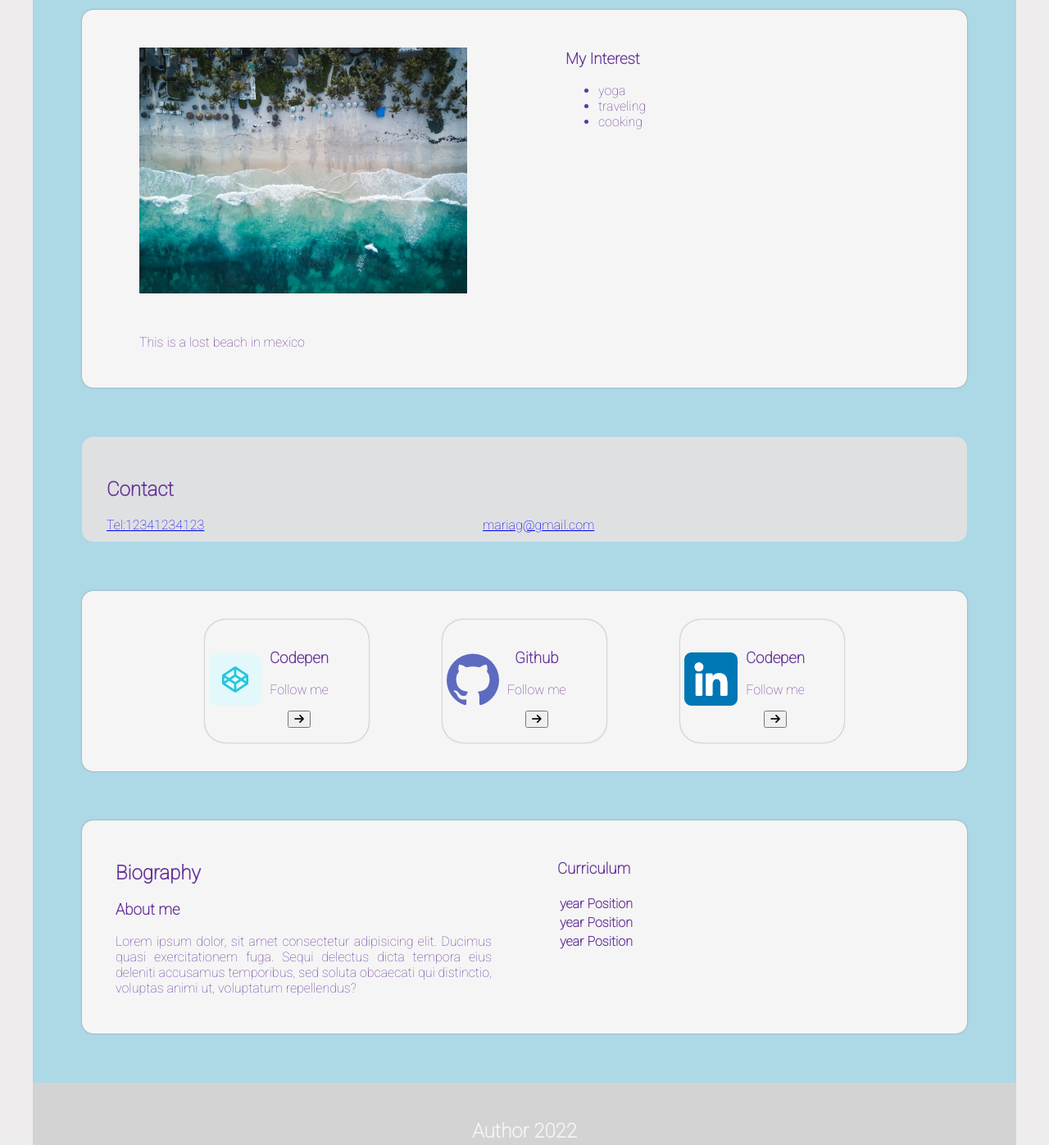
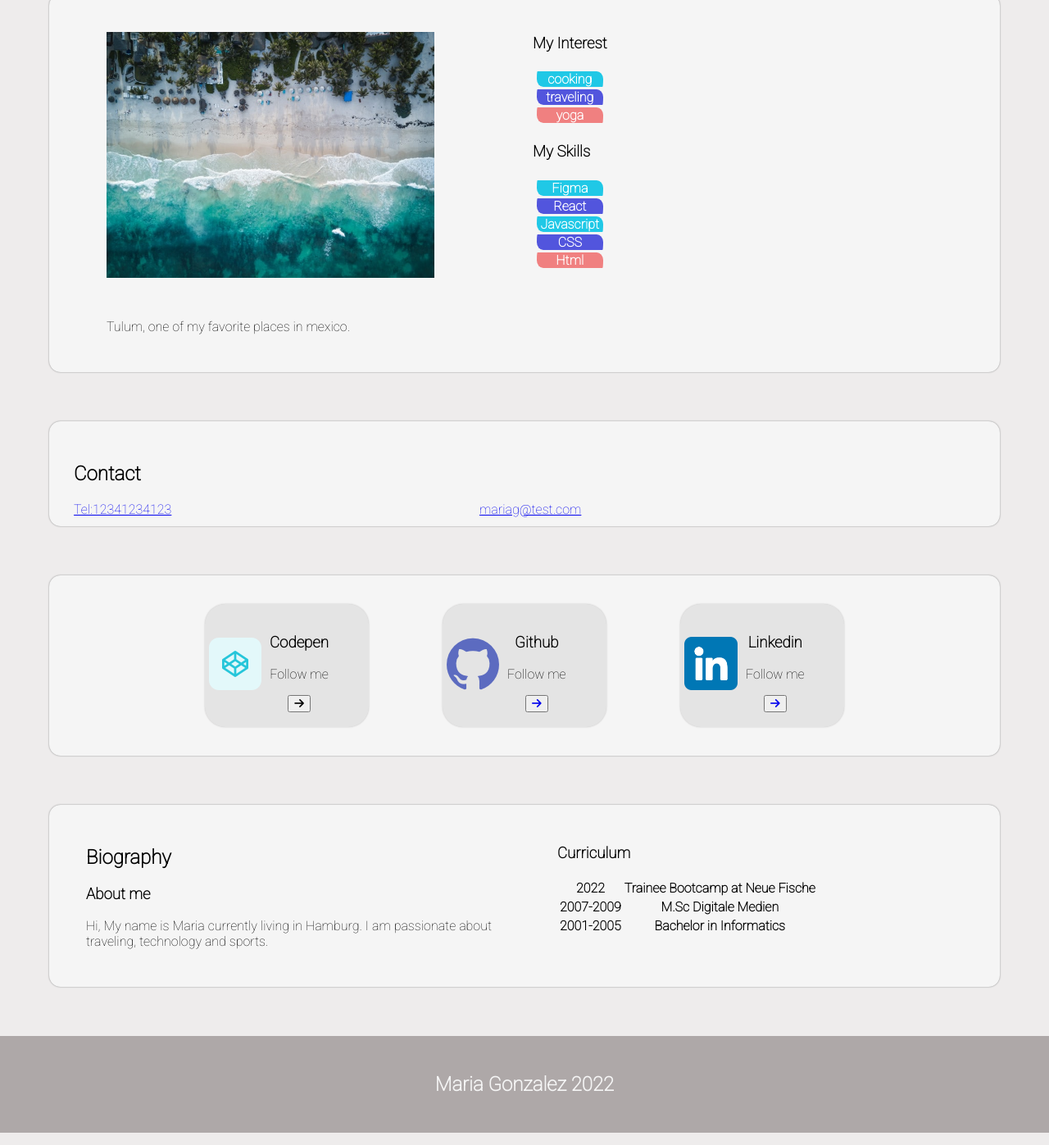
Before and after one commit to mariagg8/personal-website, a plain HTML site: page index.html in a window 1280 px wide. Shown: the part 148-1545 px from the top of the page at 82% size. Drawn offline with Linux system fonts and the light colour scheme; files whose address does not match are found by name.

Commit message:
add biography and links

```diff
--- a/index.html
+++ b/index.html
@@ -17,7 +17,6 @@
   </head>
 
   <body>
-    <blockquote class="blockquote blockquote--fancy"
     <header class="main-header">
       <div>
         <h1>Maria Gonzalez</h1>
@@ -36,23 +35,33 @@
             class="profile-image"
             alt=" a mexican beach with umbrellas"
           />
-          <figcaption>This is a lost beach in mexico</figcaption>
+          <figcaption>Tulum, one of my favorite places in mexico.</figcaption>
         </figure>
 
         <div>
           <h3 class="headline--highlighted">My Interest</h3>
           <ul class="tags">
-            <li class="tag">yoga</li>
-            <li class="tag">traveling</li>
-            <li class="tag">cooking</li>
+            <li class="tag1">yoga</li>
+            <li class="tag2">traveling</li>
+            <li class="tag3">cooking</li>
+          </ul>
+
+          <h3 class="headline--highlighted">My Skills</h3>
+          <ul class="tags">
+            <li class="tag1">Html</li>
+            <li class="tag2">CSS</li>
+            <li class="tag3">Javascript</li>
+            <li class="tag2">React</li>
+            <li class="tag3">Figma</li>
           </ul>
         </div>
       </section>
 
+      <blockquote class="blockquote blockquote--fancy"></blockquote>
       <div id="contact" class="contact">
         <h2 class="headline--highlighted">Contact</h2>
-        <a href="tel:12341234123"class="tel">Tel:12341234123</a>
-        <a href="mailto:mariag@gmail.com" class="email">mariag@gmail.com</a>
+        <a href="tel:12341234123" class="tel">Tel:12341234123</a>
+        <a href="mailto:mariag@test.com" class="email">mariag@test.com</a>
       </div>
 
       <!--My links -->
@@ -80,7 +89,9 @@
             <p>Follow me</p>
 
             <button>
-              <i class="fas fa-arrow-right"></i>
+              <a href="https://github.com/mariagg8">
+                <i class="fas fa-arrow-right"></i
+              ></a>
             </button>
           </div>
         </div>
@@ -90,41 +101,16 @@
             <img src="images/linkedin.png" style="height: 65px" />
           </div>
           <div class="card-content">
-            <h3>Codepen</h3>
+            <h3>Linkedin</h3>
             <p>Follow me</p>
 
             <button>
-              <i class="fas fa-arrow-right"></i>
+              <a href="https://www.linkedin.com/in/maria-gonzalez-bb91b9b/"
+                ><i class="fas fa-arrow-right"></i
+              ></a>
             </button>
           </div>
         </div>
-
-        <!--prueba
-        <div class="card">
-          <img src="/images/codepen.png"/>
-          <h3>Codepen</h3>
-          <p>Follow me</p>
-          <button>
-            <i class="fas fa-arrow-right"></i>
-          </button>
-        </div>
-
-        <div class="card">
-          <img src="/images/github.png"/>
-          <h3>Github</h3>
-          <p>Follow me</p>
-          <button>  <i class="fas fa-arrow-right"></i></i></button>
-        </div>
-
-
-        <div class="card">
-          <img src="images/linkedin.png" style="height:65px;"/>
-          <h3>Linkedin</h3>
-          <p>Follow me</p>
-          <button>
-            <i class="fas fa-arrow-right"></i>
-          </button>
-        </div>-->
       </section>
 
       <section class="bio-container">
@@ -132,10 +118,8 @@
           <h2>Biography</h2>
           <h3>About me</h3>
           <p>
-            Lorem ipsum dolor, sit amet consectetur adipisicing elit. Ducimus
-            quasi exercitationem fuga. Sequi delectus dicta tempora eius
-            deleniti accusamus temporibus, sed soluta obcaecati qui distinctio,
-            voluptas animi ut, voluptatum repellendus?
+            Hi, My name is Maria currently living in Hamburg. I am passionate
+            about traveling, technology and sports.
           </p>
         </div>
 
@@ -143,18 +127,18 @@
           <h3>Curriculum</h3>
           <table>
             <tr>
-              <th>year</th>
-              <th>Position</th>
+              <th>2022</th>
+              <th>Trainee Bootcamp at Neue Fische</th>
             </tr>
 
             <tr>
-              <th>year</th>
-              <th>Position</th>
+              <th>2007-2009</th>
+              <th>M.Sc Digitale Medien</th>
             </tr>
 
             <tr>
-              <th>year</th>
-              <th>Position</th>
+              <th>2001-2005</th>
+              <th>Bachelor in Informatics</th>
             </tr>
           </table>
         </div>
@@ -162,7 +146,7 @@
     </main>
 
     <footer>
-      <h2>Author 2022</h2>
+      <h2>Maria Gonzalez 2022</h2>
     </footer>
   </body>
 </html>
--- a/style.css
+++ b/style.css
@@ -55,7 +55,8 @@ section {
   margin: 60px;
   padding: 30px;
   border-radius: 14px;
-  background-color: rgb(223, 224, 226);
+  background-color: whitesmoke;
+  box-shadow: 0 0 2px gray;
   text-decoration: none;
 }
 
@@ -70,10 +71,35 @@ section {
   max-width: 100%;
   height: auto;
 }
-.tags h3 {
+.tags {
+  display: flex;
+  flex-direction: column-reverse;
+
+  gap: 3px;
   width: 100%;
   height: auto;
-  color: rgb(93, 138, 180);
+  list-style-type: none;
+  color: white;
+  font-weight: bold;
+  padding: 5px;
+  margin: 30;
+}
+.tag1 {
+  background-color: lightcoral;
+  text-align: center;
+  border-radius: 10px 100px /120px;
+}
+
+.tag2 {
+  background-color: rgb(82, 85, 221);
+  text-align: center;
+  border-radius: 10px 100px /120px;
+}
+
+.tag3 {
+  background-color: rgb(32, 200, 230);
+  text-align: center;
+  border-radius: 10px 100px /120px;
 }
 
 .tel {
@@ -110,9 +136,10 @@ section {
   width: 200px;
   padding: 5px;
   margin: 5px;
-  box-shadow: 0 0 2px gray;
+  box-shadow: 0 0 2px rgb(194, 192, 192);
   border-radius: 25px;
   text-align: center;
+  background-color: rgb(228, 228, 228);
 }
 
 .bio-container {
@@ -122,6 +149,6 @@ section {
 footer {
   text-align: center;
   padding: 25px;
-  background-color: lightgray;
+  background-color: rgb(174, 168, 168);
   color: whitesmoke;
 }
```
Also changed, not shown: design-system/blockquote/index.html (+1 -1 lines), design-system/card/index.html (+45 -1 lines), design-system/blockquote/style.css (renamed from design-system/blockquote/blockquote.css), 1 other file.
